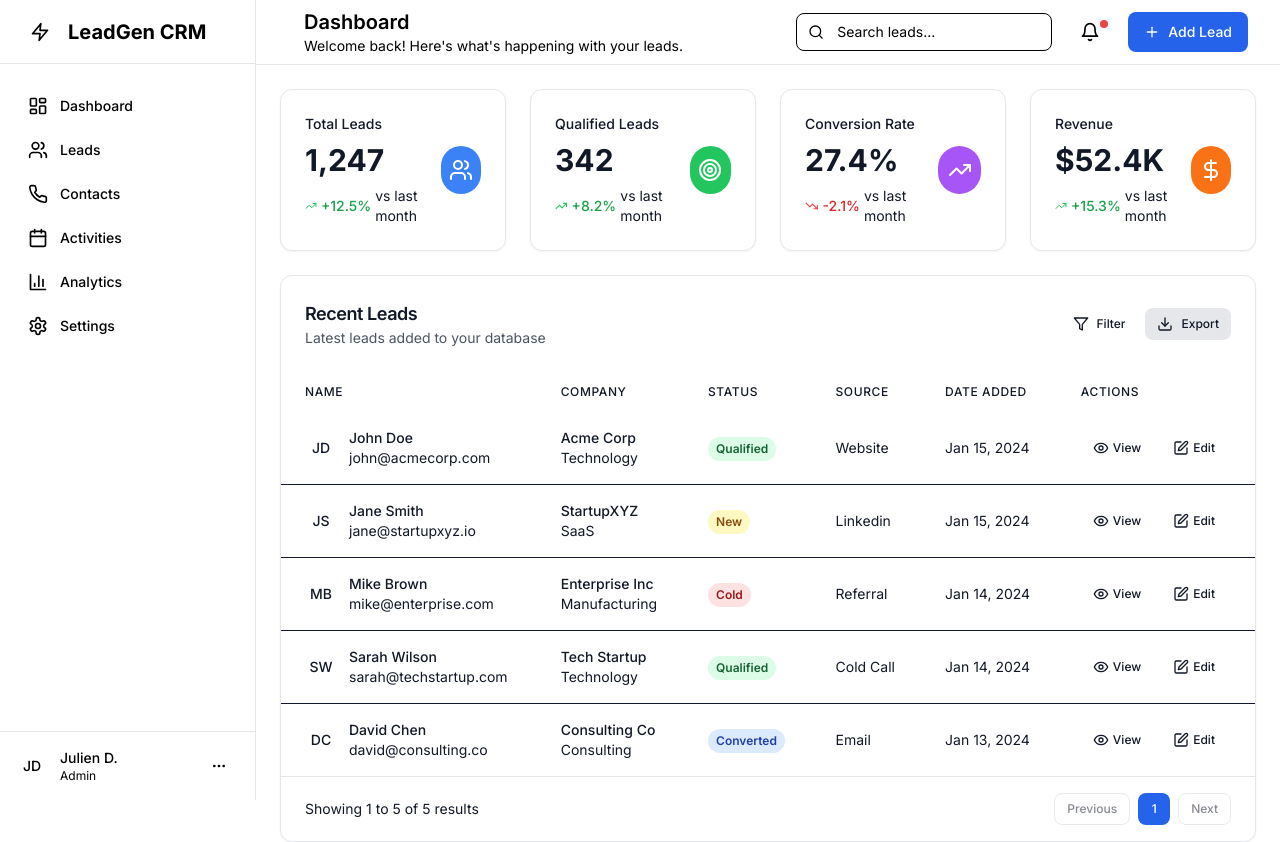
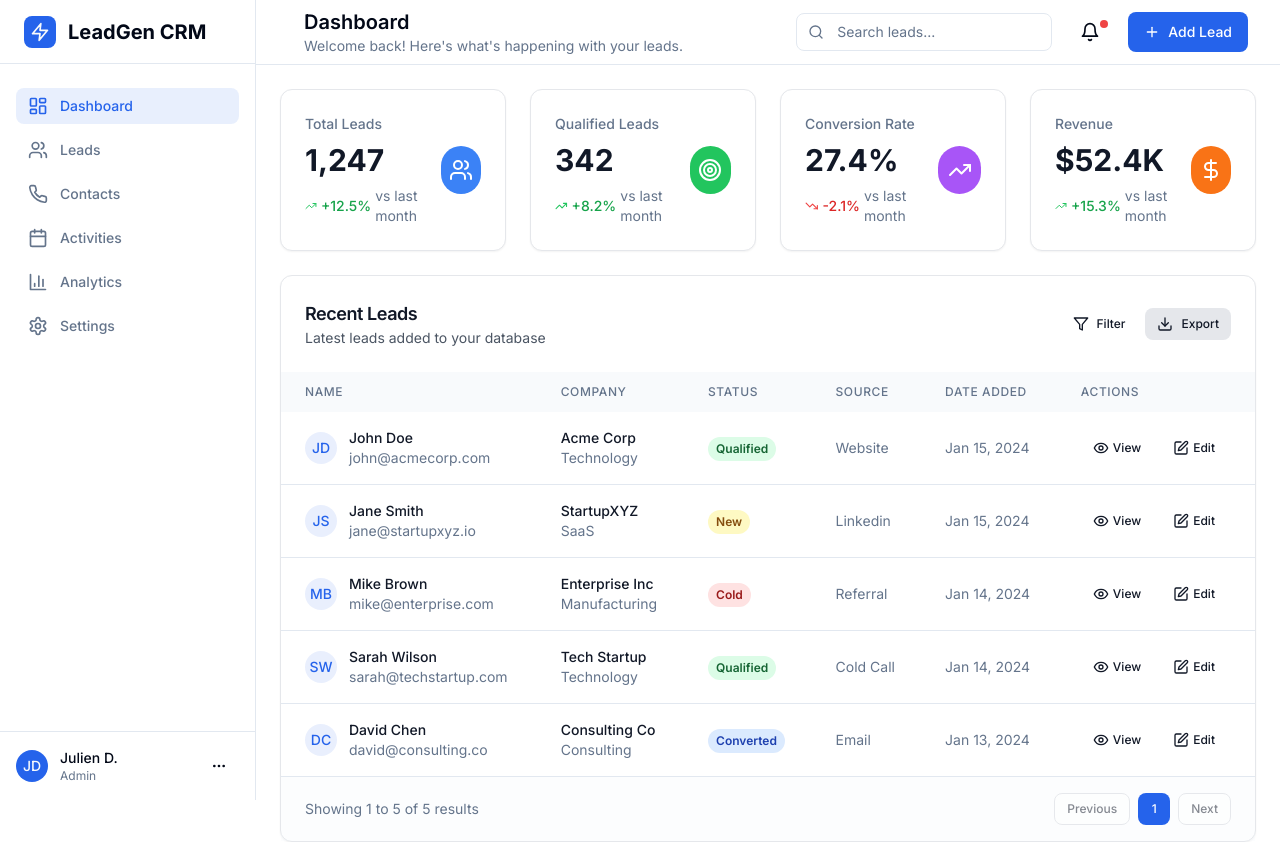
Before and after one commit to JulienDevoi/sdrleads, a Next.js app: page / in a window 1280 px wide. Shown: the top 842 px of the page. Built offline with nearby package versions, Linux system fonts and the light colour scheme.

Commit message:
Fix CSS styling - add proper design system variables and styling

```diff
--- a/app/globals.css
+++ b/app/globals.css
@@ -1,3 +1,86 @@
 @tailwind base;
 @tailwind components;
 @tailwind utilities;
+
+@layer base {
+  :root {
+    --background: 0 0% 100%;
+    --foreground: 222.2 84% 4.9%;
+    --card: 0 0% 100%;
+    --card-foreground: 222.2 84% 4.9%;
+    --popover: 0 0% 100%;
+    --popover-foreground: 222.2 84% 4.9%;
+    --primary: 221.2 83.2% 53.3%;
+    --primary-foreground: 210 40% 98%;
+    --secondary: 210 40% 96%;
+    --secondary-foreground: 222.2 84% 4.9%;
+    --muted: 210 40% 96%;
+    --muted-foreground: 215.4 16.3% 46.9%;
+    --accent: 210 40% 96%;
+    --accent-foreground: 222.2 84% 4.9%;
+    --destructive: 0 84.2% 60.2%;
+    --destructive-foreground: 210 40% 98%;
+    --border: 214.3 31.8% 91.4%;
+    --input: 214.3 31.8% 91.4%;
+    --ring: 221.2 83.2% 53.3%;
+    --radius: 0.75rem;
+  }
+
+  .dark {
+    --background: 222.2 84% 4.9%;
+    --foreground: 210 40% 98%;
+    --card: 222.2 84% 4.9%;
+    --card-foreground: 210 40% 98%;
+    --popover: 222.2 84% 4.9%;
+    --popover-foreground: 210 40% 98%;
+    --primary: 217.2 91.2% 59.8%;
+    --primary-foreground: 222.2 84% 4.9%;
+    --secondary: 217.2 32.6% 17.5%;
+    --secondary-foreground: 210 40% 98%;
+    --muted: 217.2 32.6% 17.5%;
+    --muted-foreground: 215 20.2% 65.1%;
+    --accent: 217.2 32.6% 17.5%;
+    --accent-foreground: 210 40% 98%;
+    --destructive: 0 62.8% 30.6%;
+    --destructive-foreground: 210 40% 98%;
+    --border: 217.2 32.6% 17.5%;
+    --input: 217.2 32.6% 17.5%;
+    --ring: 224.3 76.3% 94.1%;
+  }
+}
+
+@layer base {
+  * {
+    @apply border-border;
+  }
+  body {
+    @apply bg-background text-foreground;
+    font-feature-settings: "rlig" 1, "calt" 1;
+  }
+}
+
+/* Custom scrollbar */
+::-webkit-scrollbar {
+  width: 6px;
+  height: 6px;
+}
+
+::-webkit-scrollbar-track {
+  background: hsl(var(--muted));
+}
+
+::-webkit-scrollbar-thumb {
+  background: hsl(var(--muted-foreground) / 0.3);
+  border-radius: 3px;
+}
+
+::-webkit-scrollbar-thumb:hover {
+  background: hsl(var(--muted-foreground) / 0.5);
+}
+
+/* Smooth transitions */
+* {
+  transition-property: color, background-color, border-color, text-decoration-color, fill, stroke, opacity, box-shadow, transform, filter, backdrop-filter;
+  transition-timing-function: cubic-bezier(0.4, 0, 0.2, 1);
+  transition-duration: 150ms;
+}
```
